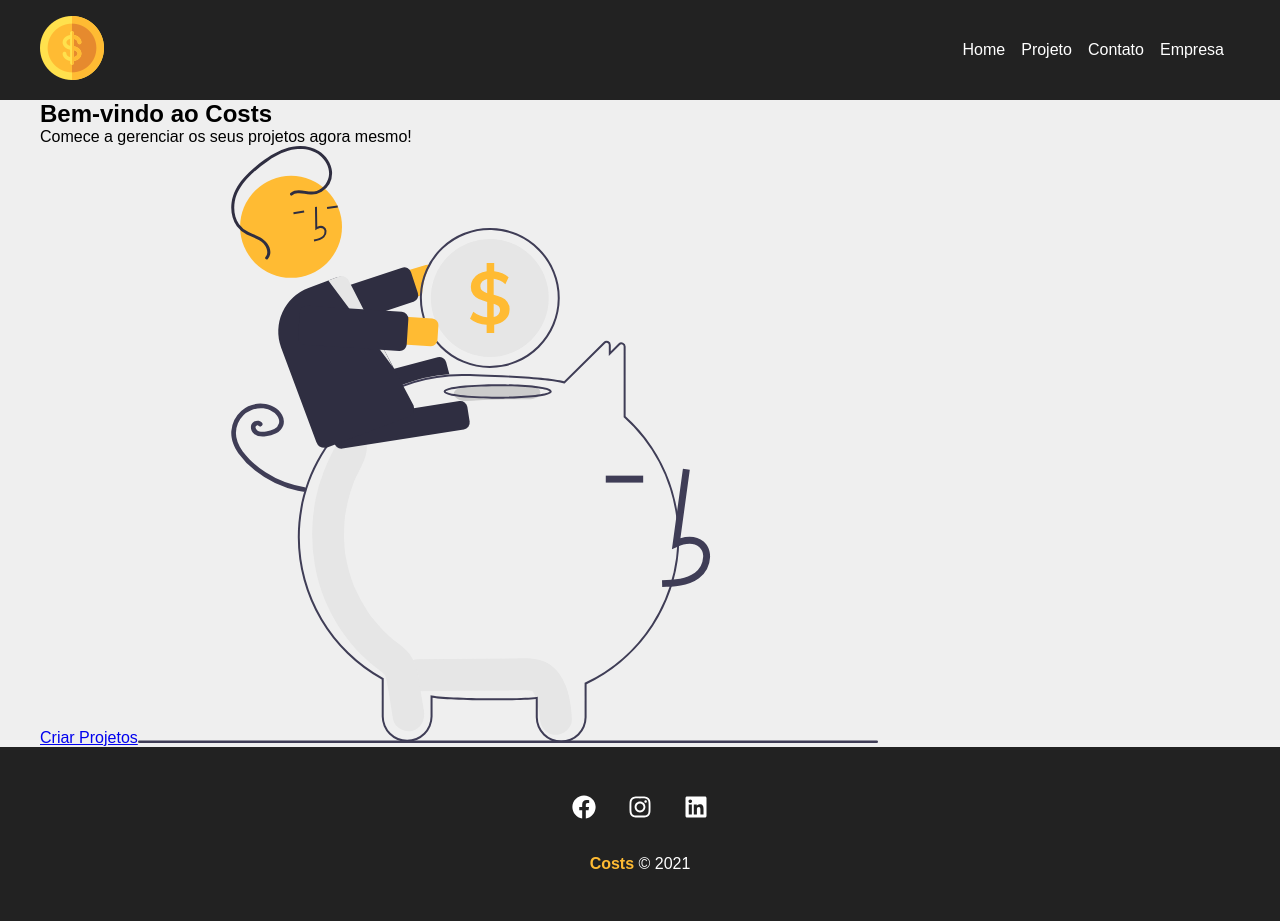
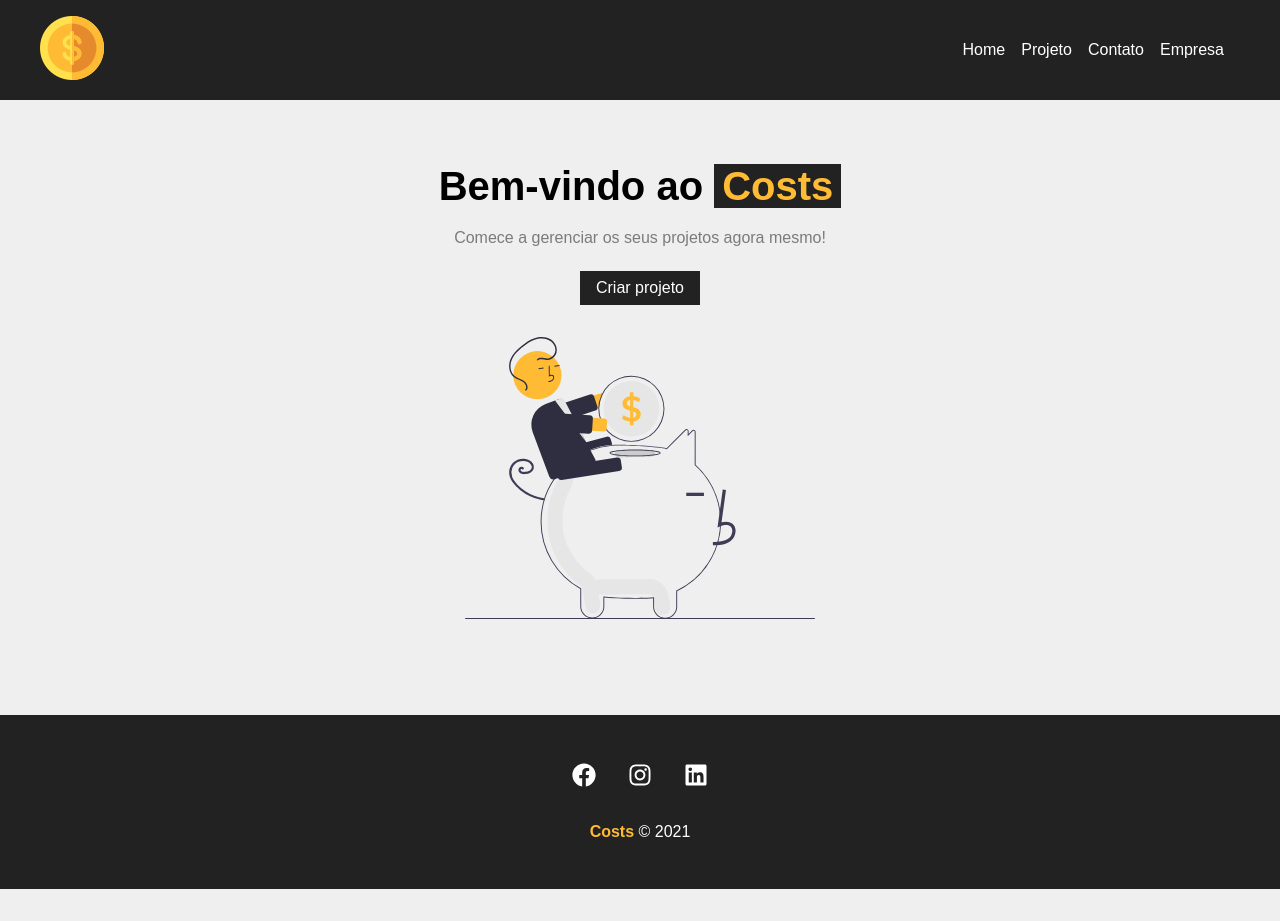
Before and after one commit to narakushi/projeto-curso-hora-de-codar-costs, a React (Create React App) app: page / in a window 1280 px wide. After the commit the page ends 889 px from the top, so only its background shows below. Built offline with nearby package versions, Linux system fonts and the light colour scheme.

Commit message:
Trabalhando na construção da home e do botão para criação de projetos

```diff
--- /dev/null
+++ b/src/components/layout/LinkButton.jsx
@@ -0,0 +1,12 @@
+import styles from './LinkButton.module.css';
+import {Link} from 'react-router-dom'
+
+function LinkButton({to, text}) {
+    return (
+        <Link className={styles.btn} to={to}>
+            {text}
+        </Link>
+    );
+}
+
+export default LinkButton;
--- /dev/null
+++ b/src/components/layout/LinkButton.module.css
@@ -0,0 +1,11 @@
+.btn {
+    background-color: #222;
+    color: #fff;
+    padding: 0.5em 1em;
+    text-decoration: none;
+    transition: 0.5s;
+}
+
+.btn:hover {
+    color: #ffbb33;
+}
--- a/src/components/pages/Home.jsx
+++ b/src/components/pages/Home.jsx
@@ -1,12 +1,13 @@
 import styles from './/home.module.css';
 import savings from '../../img/savings.svg';
+import LinkButton from '../layout/LinkButton'
 
 function Home(){
     return (
-        <section>
+        <section className={styles.home_container}>
             <h1>Bem-vindo ao <span>Costs</span></h1>
             <p>Comece a gerenciar os seus projetos agora mesmo!</p>
-            <a href="/">Criar Projetos</a>
+            <LinkButton to="/newproject" text="Criar projeto"/>
             <img src={savings} alt="Costs" />
         </section>
     )
--- a/src/components/pages/home.module.css
+++ b/src/components/pages/home.module.css
@@ -0,0 +1,29 @@
+.home_container {
+    width: 100%;
+    display: flex;
+    flex-direction: column;
+    align-items: center;
+    justify-content: center;
+    padding: 4em;
+}
+
+.home_container h1 {
+    font-size: 2.5em;
+    margin-bottom: .5em;
+}
+
+.home_container h1 span {
+    color: #ffbb33;
+    padding: 0 .2em;
+    background-color: #222;
+}
+
+.home_container p {
+    margin-bottom: 1.5em;
+    color: #7b7b7b;
+}
+
+.home_container img {
+    width: 350px;
+    margin: 2em 0;
+}
```
